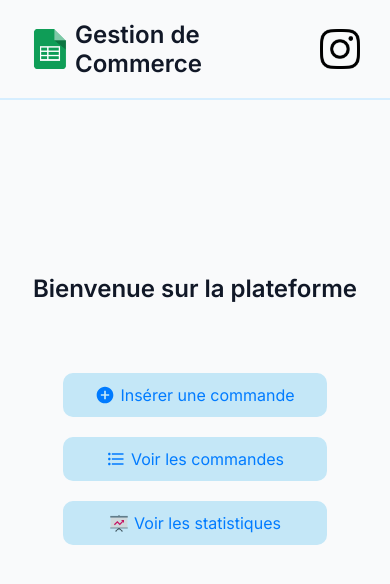
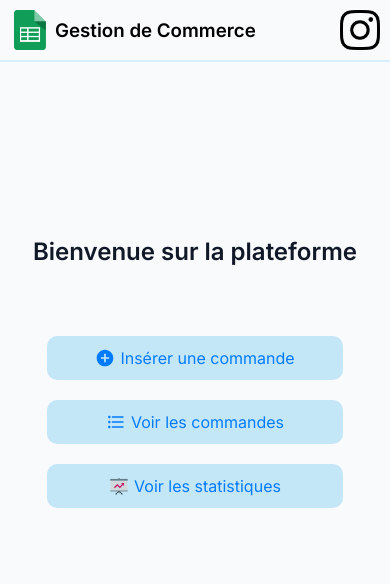
Before and after one commit to codingdev3105/frontend-app-google-sheet-manager, a React (Create React App) app: page / in a window 390 px wide. Shown: the top 584 px of the page. Built offline with nearby package versions, Linux system fonts and the light colour scheme.

Commit message:
update 1

```diff
--- a/src/App.css
+++ b/src/App.css
@@ -53,6 +53,15 @@ a {
     text-decoration: underline;
 }
 
+.nav-option-acceuil{
+    transition: all 0.5s;
+}
+
+
+.nav-option-acceuil:hover{
+    scale: 2;
+}
+
 .pages{
     padding: 0px 50px;
 }
@@ -62,10 +71,10 @@ a {
         align-items: center;
         justify-content: space-between;
         border-bottom: 2px solid rgb(214, 238, 255);
-        padding: 0px 30px;
+        padding: 0px 10px;
     }
     .pages{
-        padding: 0px 30px;
+        padding: 0px 10px;
     }
     .nav-logo{
         flex-direction: row;
--- a/src/App.js
+++ b/src/App.js
@@ -13,7 +13,7 @@ function App() {
       <nav className="nav flex">
         <div className="nav-logo flex">
           <img src="/images/sheet-icon.png" alt="logo" width={40}/>
-          <h2 className="">Gestion de Commerce</h2>
+          <h3><Link to="/" className="nav-option-acceuil">Gestion de Commerce</Link></h3>
         </div>
         <div className="nav-options flex">
           <Link to="/" className="nav-option">Accueil</Link>
```
